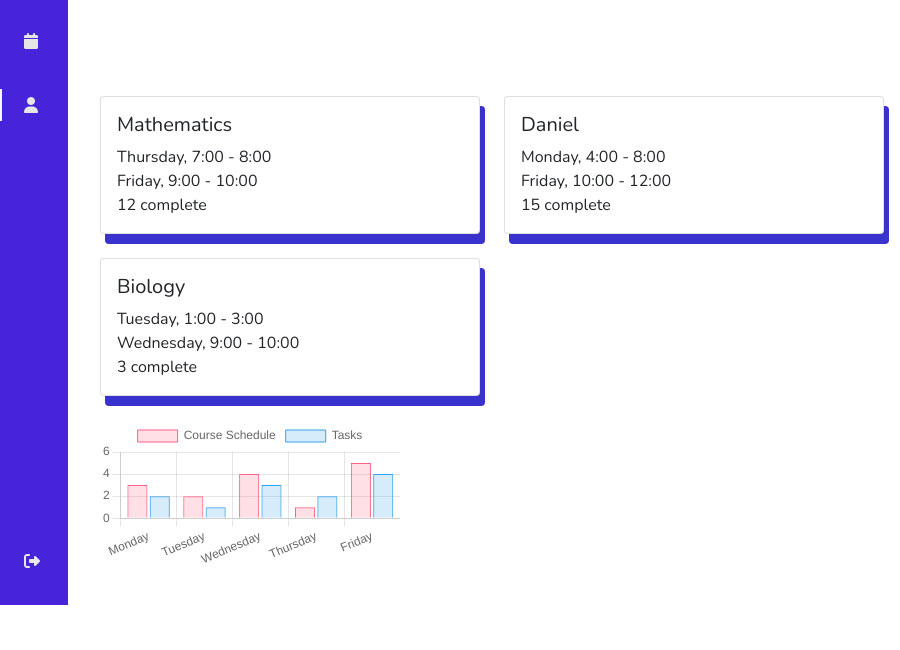
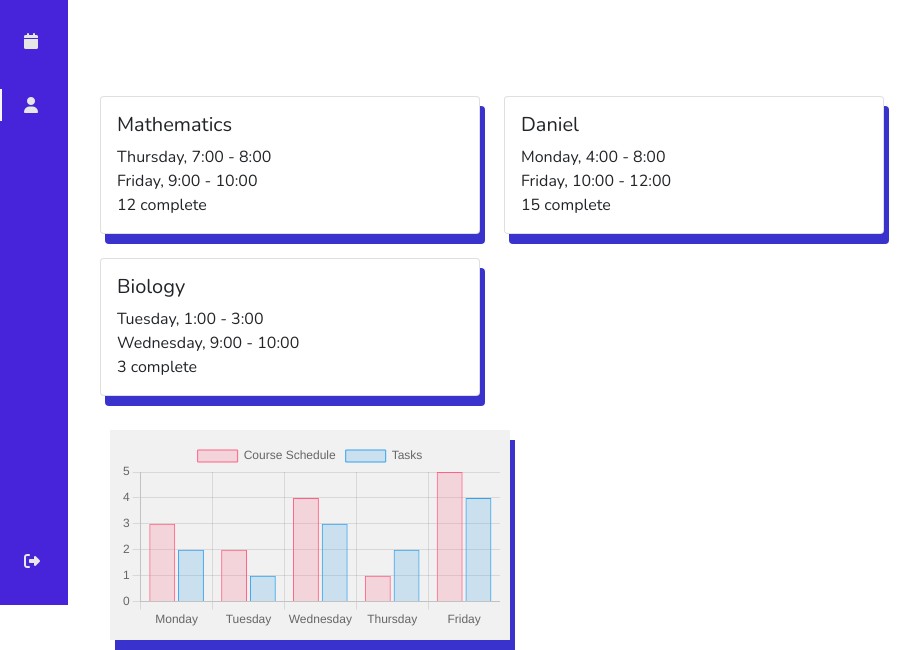
Before and after one commit to AlexciaRose/FullCircle, an Electron app: page profile.html in a window 900 px wide. Shown: the part 195-845 px from the top of the page. Drawn offline with nearby package versions, Linux system fonts and the light colour scheme.

Commit message:
add these changes

```diff
--- a/Styles/profile.css
+++ b/Styles/profile.css
@@ -211,7 +211,7 @@ a{
     border-radius:10px;
   }
 
-  .flex-item-right {
+  .flex-item-left {
     background-color: #f1f1f1;
     padding: 10px;
     margin:10px;
```
